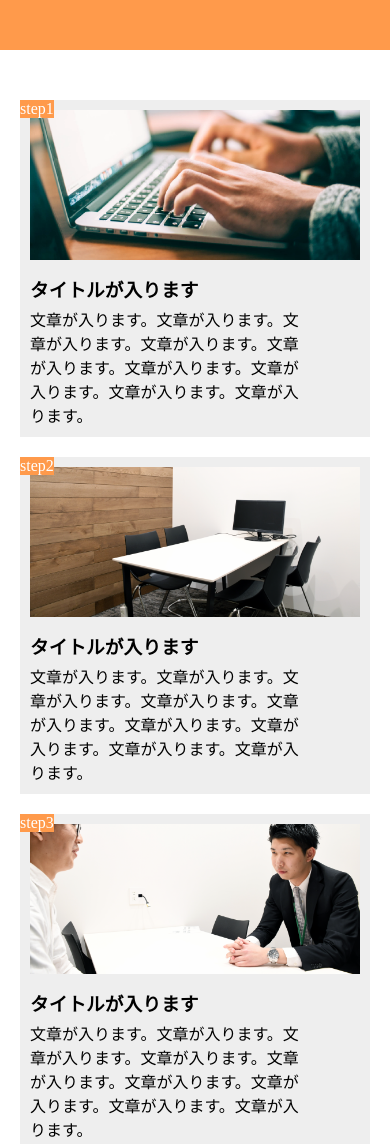
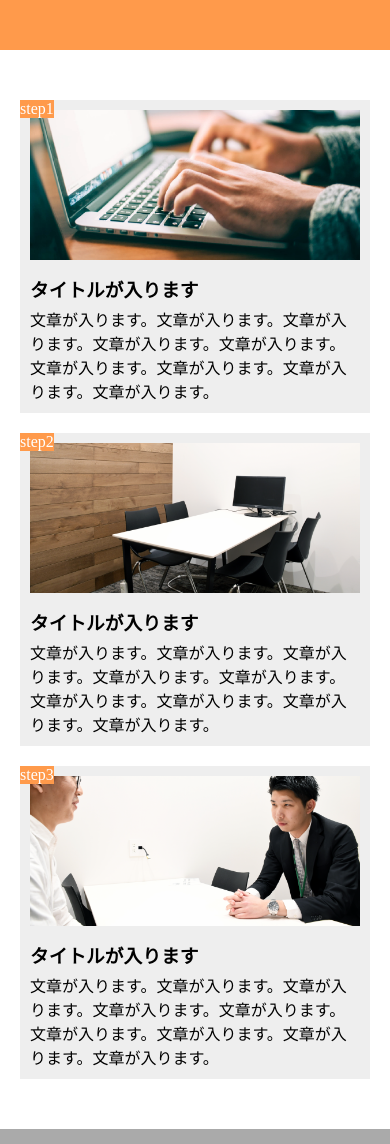
Before and after one commit to Sakasa907/assignment, a plain HTML site: page assignment1/index.html in a window 390 px wide. Shown: the top 1144 px of the page. Drawn offline with Linux system fonts and the light colour scheme.

Commit message:
Add files via upload

```diff
--- a/assignment1/style.css
+++ b/assignment1/style.css
@@ -85,9 +85,8 @@ main {
     margin-bottom: 0;
   }
 
-  .title {
-    margin-bottom: 5px;
-  }
+.text {
+width:auto;
 }
 
 footer {
```
